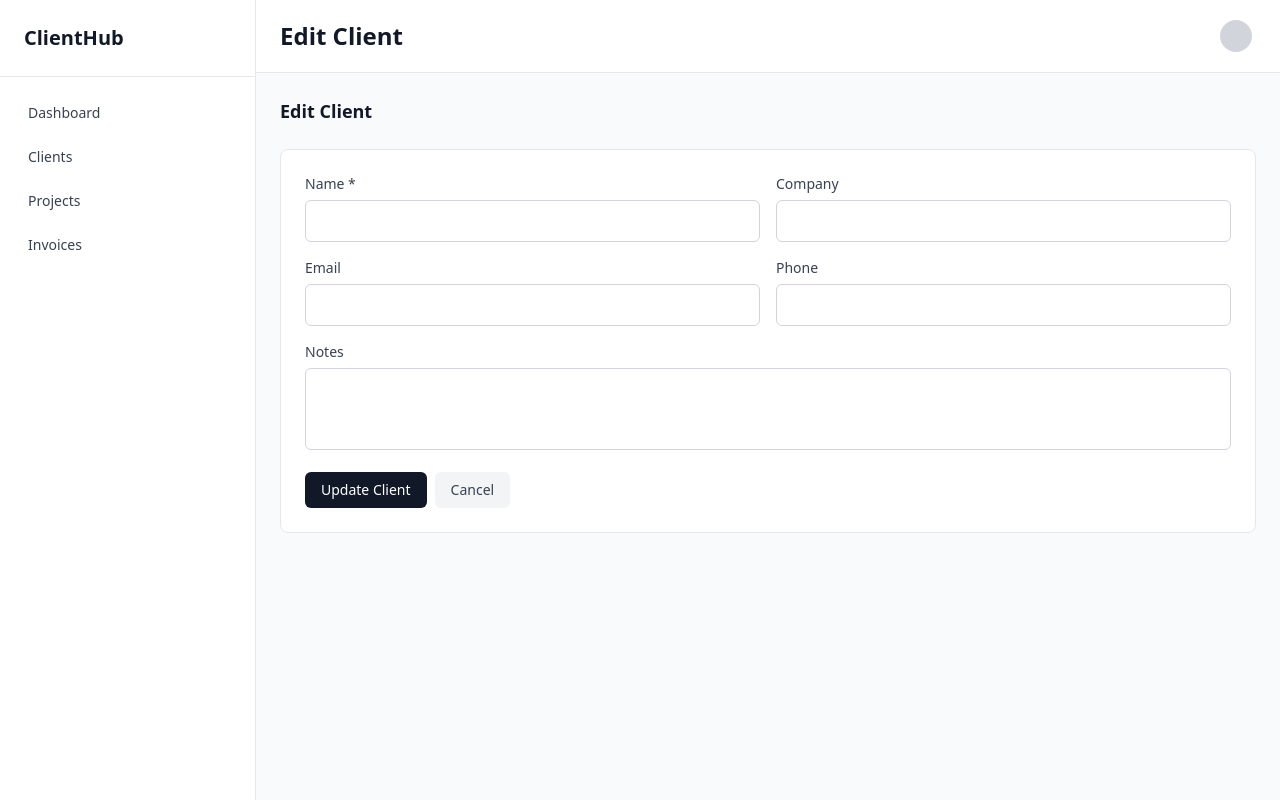
After one commit to notyourbeast/Client-Ops-Desk, a Flask app: template app/templates/clients/edit.html in a window 1280 px wide. The commit adds this page. Run offline with Flask 3, Linux system fonts and the light colour scheme; the template is opened without the code that fills it, so the values that code supplies are empty; some libraries are stand-ins or nearby versions.

Commit message:
Edit and upadate Action added in table

```diff
--- /dev/null
+++ b/app/templates/clients/edit.html
@@ -0,0 +1,64 @@
+{% extends "base.html" %}
+
+{% block page_title %}Edit Client{% endblock %}
+
+{% block content %}
+<div class="mb-6">
+    <h3 class="text-lg font-semibold text-gray-900">Edit Client</h3>
+</div>
+
+{% with messages = get_flashed_messages(with_categories=true) %}
+    {% if messages %}
+        {% for category, message in messages %}
+            <div class="mb-4 p-3 rounded-md text-sm {% if category == 'error' %}bg-red-50 text-red-700 border border-red-200{% else %}bg-green-50 text-green-700 border border-green-200{% endif %}">
+                {{ message }}
+            </div>
+        {% endfor %}
+    {% endif %}
+{% endwith %}
+
+<div class="bg-white rounded-lg border border-gray-200 p-6">
+    <form method="POST" action="{{ url_for('clients.update_client', client_id=client._id) }}" class="grid grid-cols-1 md:grid-cols-2 gap-4">
+        <div>
+            <label for="name" class="block text-sm font-medium text-gray-700 mb-1.5">Name *</label>
+            <input type="text" id="name" name="name" value="{{ client.name or '' }}" required
+                   class="w-full px-3 py-2.5 border border-gray-300 rounded-md text-sm text-gray-900 placeholder-gray-400 focus:outline-none focus:ring-2 focus:ring-gray-900 focus:border-transparent transition-colors">
+        </div>
+
+        <div>
+            <label for="company" class="block text-sm font-medium text-gray-700 mb-1.5">Company</label>
+            <input type="text" id="company" name="company" value="{{ client.company or '' }}"
+                   class="w-full px-3 py-2.5 border border-gray-300 rounded-md text-sm text-gray-900 placeholder-gray-400 focus:outline-none focus:ring-2 focus:ring-gray-900 focus:border-transparent transition-colors">
+        </div>
+
+        <div>
+            <label for="email" class="block text-sm font-medium text-gray-700 mb-1.5">Email</label>
+            <input type="email" id="email" name="email" value="{{ client.email or '' }}"
+                   class="w-full px-3 py-2.5 border border-gray-300 rounded-md text-sm text-gray-900 placeholder-gray-400 focus:outline-none focus:ring-2 focus:ring-gray-900 focus:border-transparent transition-colors">
+        </div>
+
+        <div>
+            <label for="phone" class="block text-sm font-medium text-gray-700 mb-1.5">Phone</label>
+            <input type="tel" id="phone" name="phone" value="{{ client.phone or '' }}"
+                   class="w-full px-3 py-2.5 border border-gray-300 rounded-md text-sm text-gray-900 placeholder-gray-400 focus:outline-none focus:ring-2 focus:ring-gray-900 focus:border-transparent transition-colors">
+        </div>
+
+        <div class="md:col-span-2">
+            <label for="notes" class="block text-sm font-medium text-gray-700 mb-1.5">Notes</label>
+            <textarea id="notes" name="notes" rows="3"
+                      class="w-full px-3 py-2.5 border border-gray-300 rounded-md text-sm text-gray-900 placeholder-gray-400 focus:outline-none focus:ring-2 focus:ring-gray-900 focus:border-transparent transition-colors resize-none">{{ client.notes or '' }}</textarea>
+        </div>
+
+        <div class="md:col-span-2 flex gap-2">
+            <button type="submit"
+                    class="px-4 py-2 bg-gray-900 text-white text-sm font-medium rounded-md hover:bg-gray-800 focus:outline-none focus:ring-2 focus:ring-gray-900 focus:ring-offset-2 transition-colors">
+                Update Client
+            </button>
+            <a href="{{ url_for('clients.list_clients') }}"
+               class="px-4 py-2 bg-gray-100 text-gray-700 text-sm font-medium rounded-md hover:bg-gray-200 focus:outline-none focus:ring-2 focus:ring-gray-300 focus:ring-offset-2 transition-colors text-center">
+                Cancel
+            </a>
+        </div>
+    </form>
+</div>
+{% endblock %}
```
Also changed, not shown: app/routes/client_routes.py (+39 -1 lines), app/templates/clients/list.html (+8 -1 lines).
